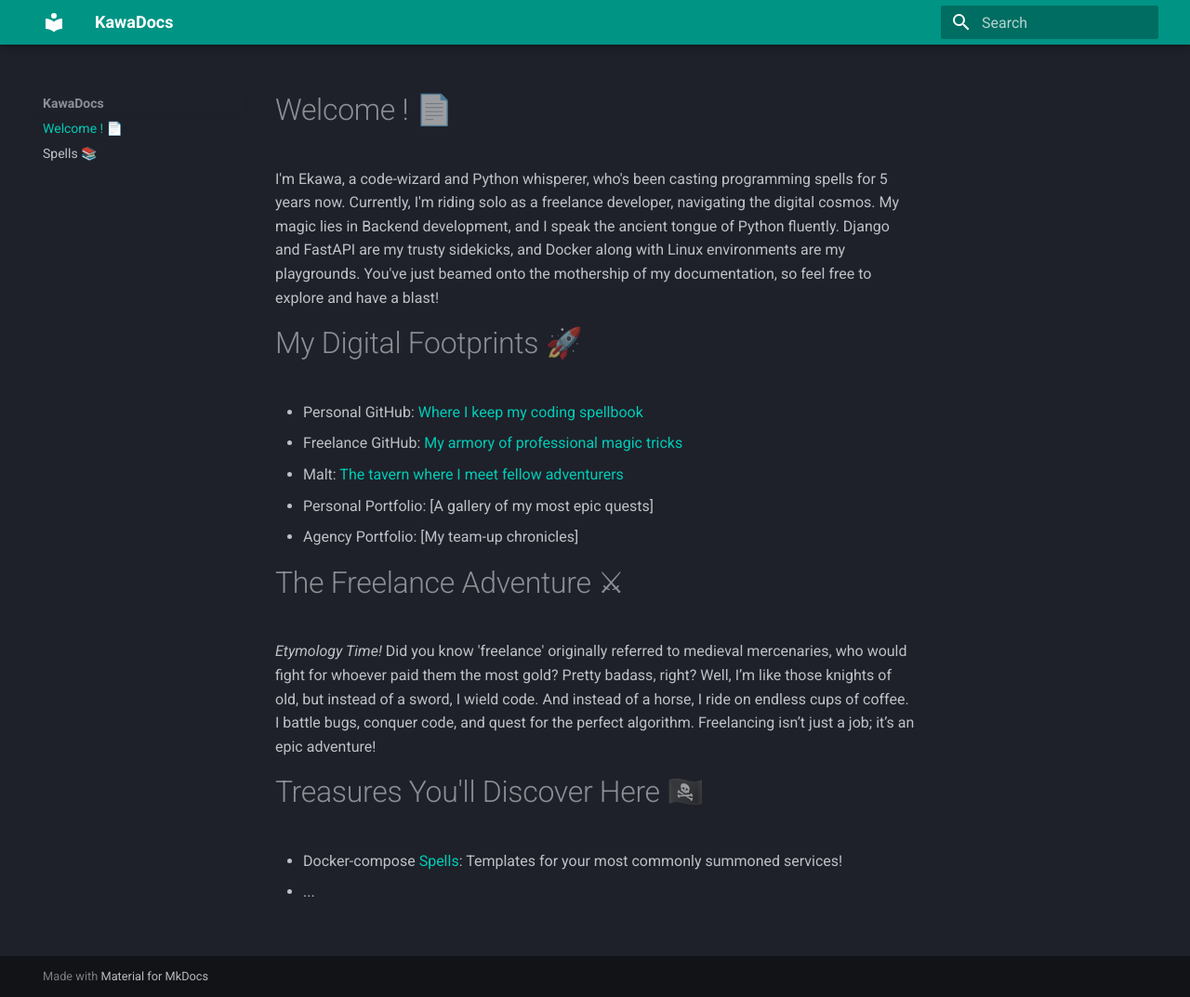
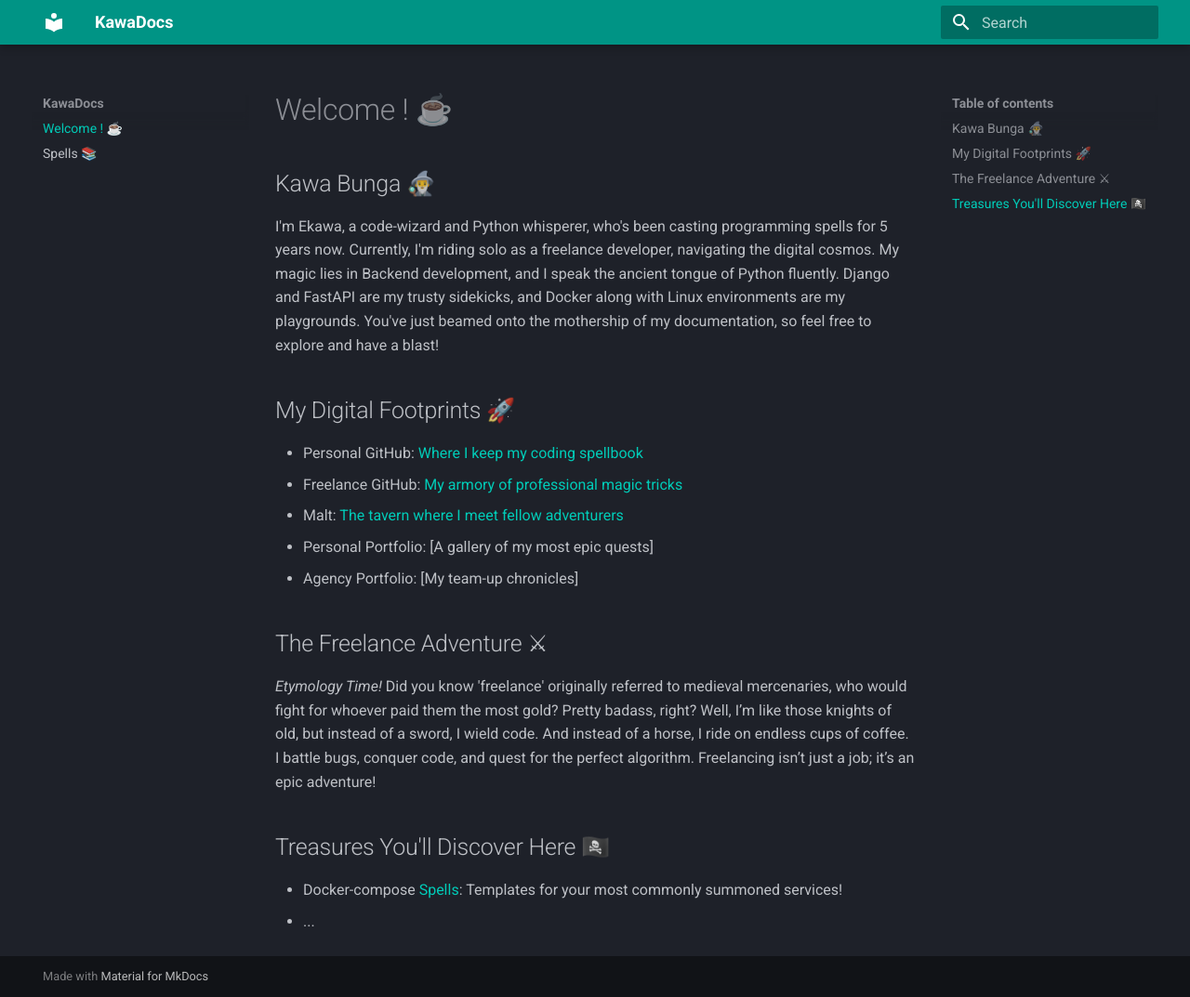
Before and after one commit to lance-kawa/docs-kawa, an MkDocs documentation site: the page built from docs/index.md, in a window 1280 px wide and 1073 px high. Shown: the whole window at 93% size. Built offline with MkDocs 1.6.1 and Material for MkDocs 9.7.7, drawn with Linux system fonts in a browser that asks for light colours.

Commit message:
Move to h2 section

```diff
--- a/docs/index.md
+++ b/docs/index.md
@@ -1,9 +1,10 @@
-# Welcome ! 📄
+# Welcome ! ☕
+
+## Kawa Bunga 🧙‍♂️
 I'm Ekawa, a code-wizard and Python whisperer, who's been casting programming spells for 5 years now. Currently, I'm riding solo as a freelance developer, navigating the digital cosmos. My magic lies in Backend development, and I speak the ancient tongue of Python fluently. Django and FastAPI are my trusty sidekicks, and Docker along with Linux environments are my playgrounds. You've just beamed onto the mothership of my documentation, so feel free to explore and have a blast!
 
 
-
-# My Digital Footprints 🚀
+## My Digital Footprints 🚀
 - Personal GitHub: [Where I keep my coding spellbook](https://github.com/EkawaD)
 - Freelance GitHub: [My armory of professional magic tricks](https://github.com/lance-kawa)
 - Malt: [The tavern where I meet fellow adventurers](https://www.malt.fr/profile/bastienederhy?overview)
@@ -12,12 +13,12 @@ I'm Ekawa, a code-wizard and Python whisperer, who's been casting programming sp
 
 
 
-# The Freelance Adventure ⚔
+## The Freelance Adventure ⚔
 *Etymology Time!* Did you know 'freelance' originally referred to medieval mercenaries, who would fight for whoever paid them the most gold? Pretty badass, right? Well, I’m like those knights of old, but instead of a sword, I wield code. And instead of a horse, I ride on endless cups of coffee. I battle bugs, conquer code, and quest for the perfect algorithm. Freelancing isn’t just a job; it’s an epic adventure!
 
 
 
-# Treasures You'll Discover Here 🏴‍☠️
+## Treasures You'll Discover Here 🏴‍☠️
 
 - Docker-compose [Spells](docker-compose.spells.md): Templates for your most commonly summoned services!
 - ...
```
